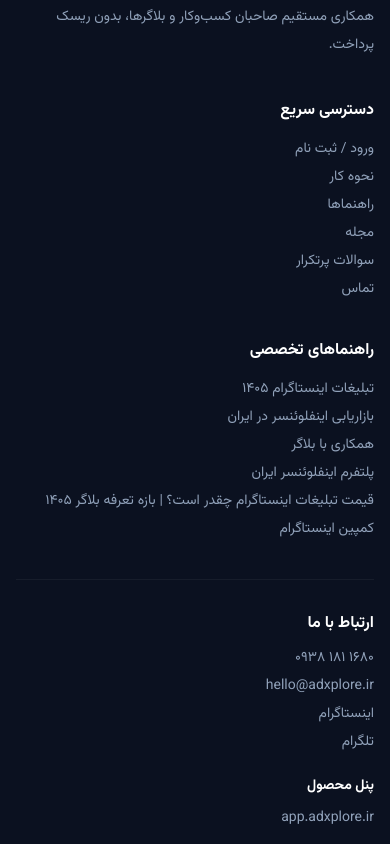
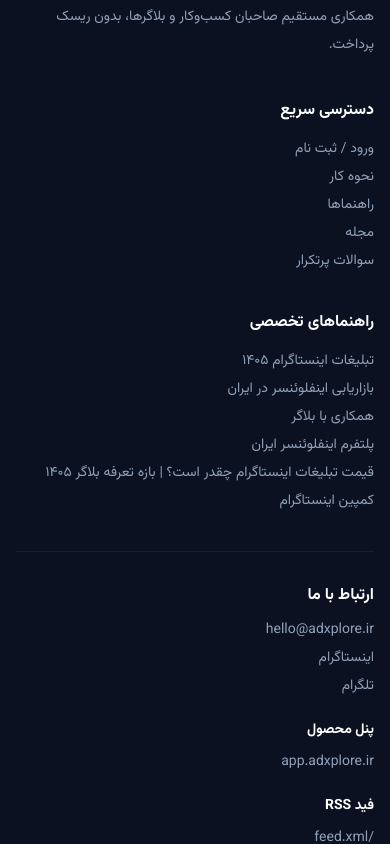
Before and after one commit to salarmiirzaeie/adxplore, a Next.js app: page / in a window 390 px wide. Shown: the part 9060-9904 px from the top of the page. Built offline with nearby package versions, Linux system fonts and the light colour scheme; no server answers.

Commit message:
rm phone number

```diff
--- a/src/components/landing/footer.tsx
+++ b/src/components/landing/footer.tsx
@@ -30,7 +30,6 @@ export function Footer() {
                 { href: "/guides", label: "راهنماها" },
                 { href: "/blog", label: "مجله" },
                 { href: "/#faq", label: "سوالات پرتکرار" },
-                { href: `tel:${siteConfig.contact.phone}`, label: "تماس" },
               ].map((link) => (
                 <li key={link.href}>
                   {"external" in link && link.external ? (
@@ -65,11 +64,6 @@ export function Footer() {
           <div>
             <p className="font-bold text-white">ارتباط با ما</p>
             <ul className="mt-3 space-y-2 text-sm">
-              <li>
-                <a href={`tel:${siteConfig.contact.phone}`} className="transition hover:text-purple-muted" dir="ltr">
-                  {siteConfig.contact.phoneDisplay}
-                </a>
-              </li>
               <li>
                 <a href={`mailto:${siteConfig.contact.email}`} className="transition hover:text-purple-muted" dir="ltr">
                   {siteConfig.contact.email}
--- a/src/lib/site.ts
+++ b/src/lib/site.ts
@@ -66,7 +66,5 @@ export const siteConfig = {
   },
   contact: {
     email: "hello@adxplore.ir",
-    phone: "+989381811680",
-    phoneDisplay: "۰۹۳۸ ۱۸۱ ۱۶۸۰",
   },
 } as const;
```
